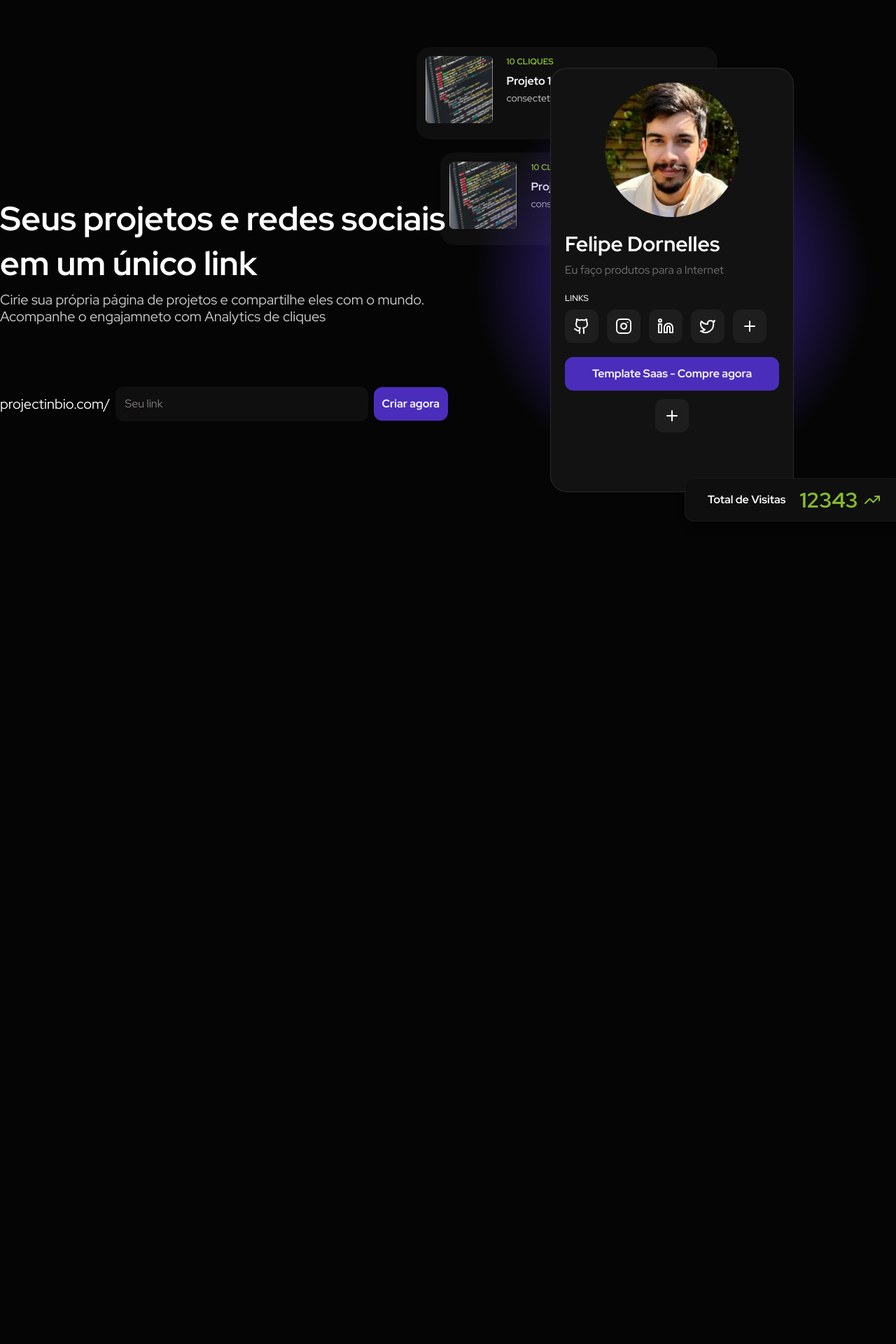
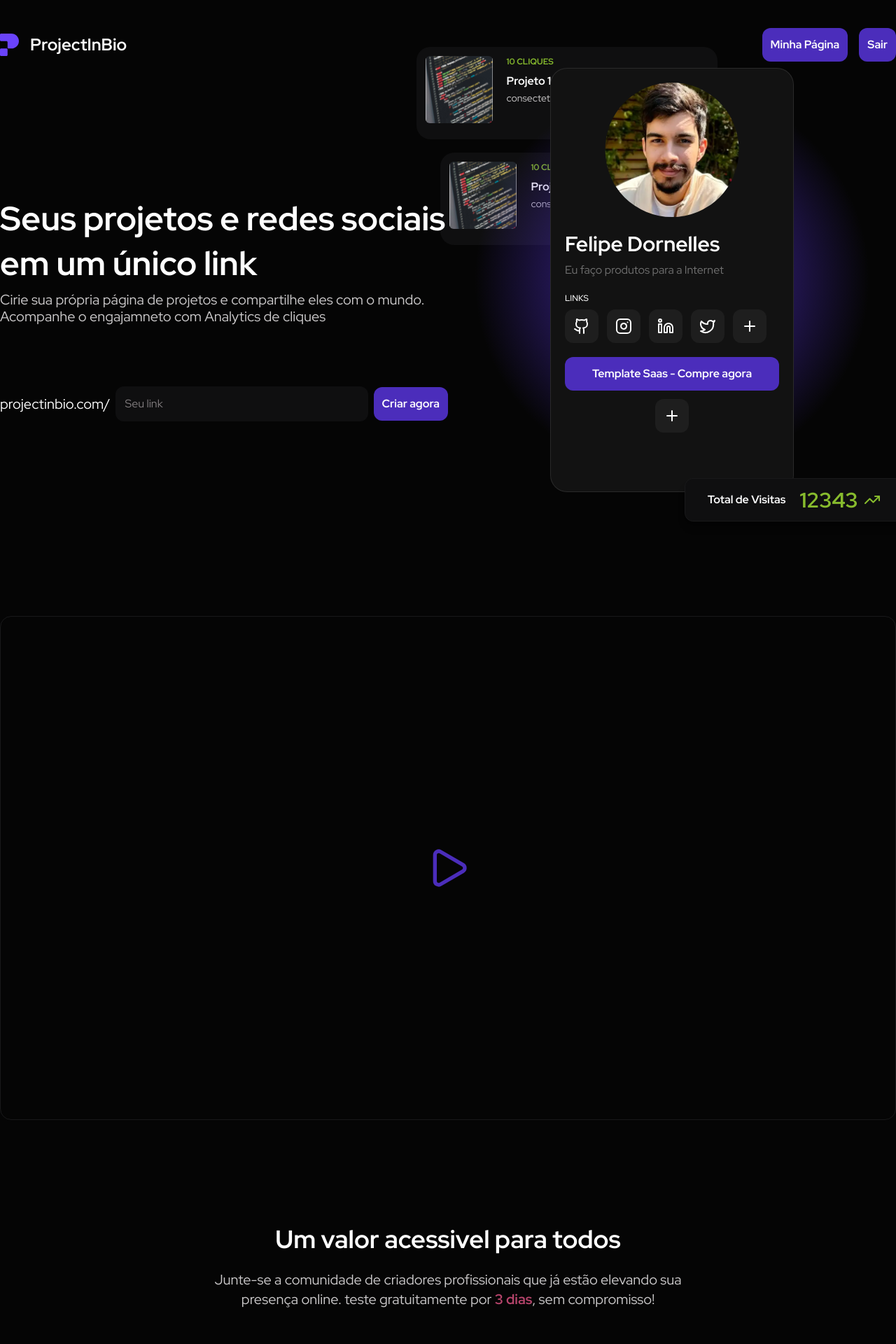
Before and after one commit to lipe9119/project-in-bio, a Next.js app: page / in a window 1280 px wide. Shown: the top 1920 px of the page at 70% size. Before the commit the page ends 800 px from the top, so only its background shows below. Built offline with nearby package versions, Linux system fonts and the light colour scheme.

Commit message:
feat: adding new components on page

```diff
--- /dev/null
+++ b/app/lib/config.ts
@@ -0,0 +1 @@
+export const TRAIL_DAYS = 3
--- a/app/page.tsx
+++ b/app/page.tsx
@@ -1,12 +1,16 @@
+import Header from "./components/landing-page/header";
 import Hero from "./components/landing-page/hero";
+import Pricing from "./components/landing-page/pricing";
+import VideoExplanation from "./components/landing-page/video-explanation";
 
 export default function Home() {
   return (
     <div className="max-w-7xl mx-auto">
+      <Header />
       <Hero />
-      {/* <Header />
       <VideoExplanation />
       <Pricing />
+      {/*
       <FAQ /> */}
     </div>
   );
```
